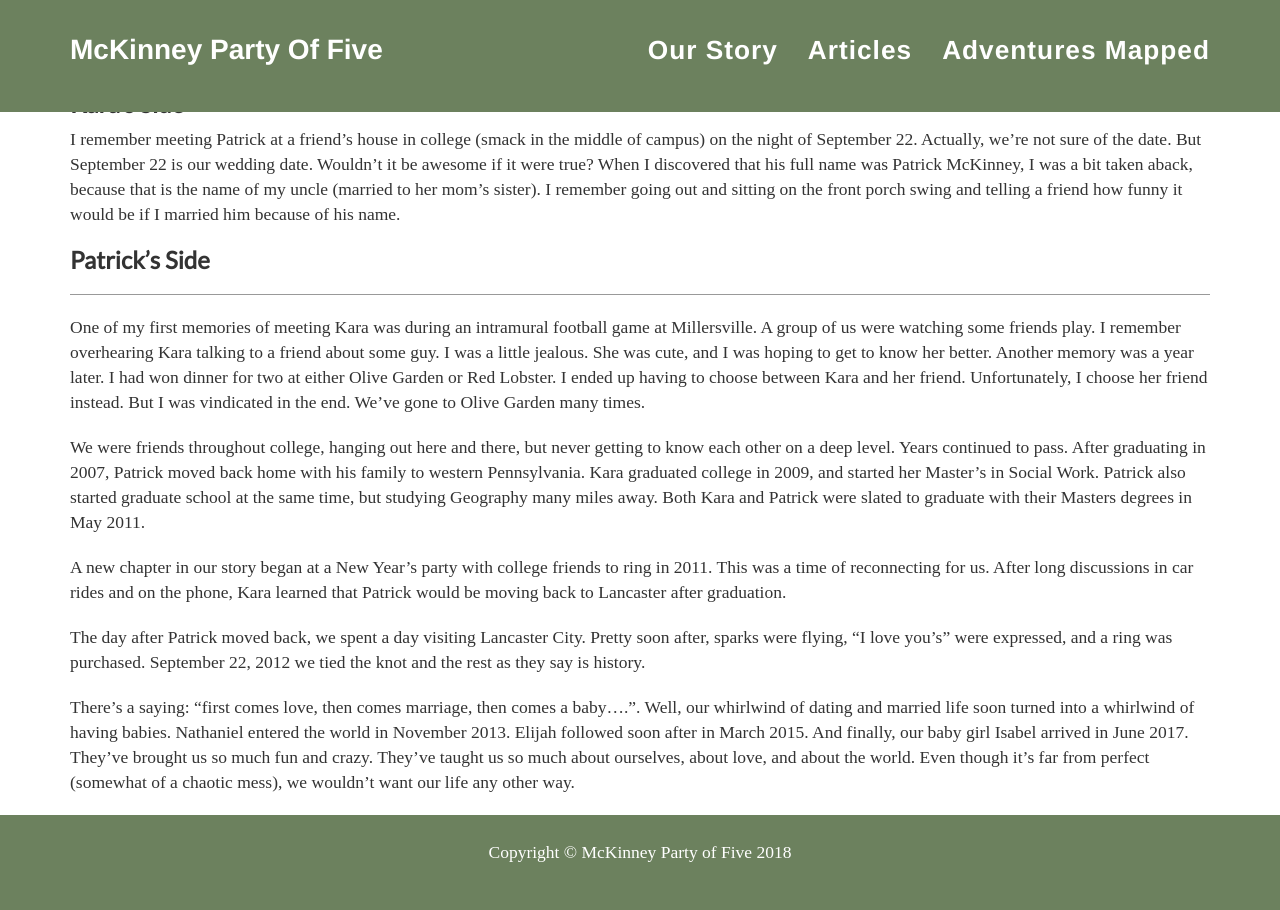
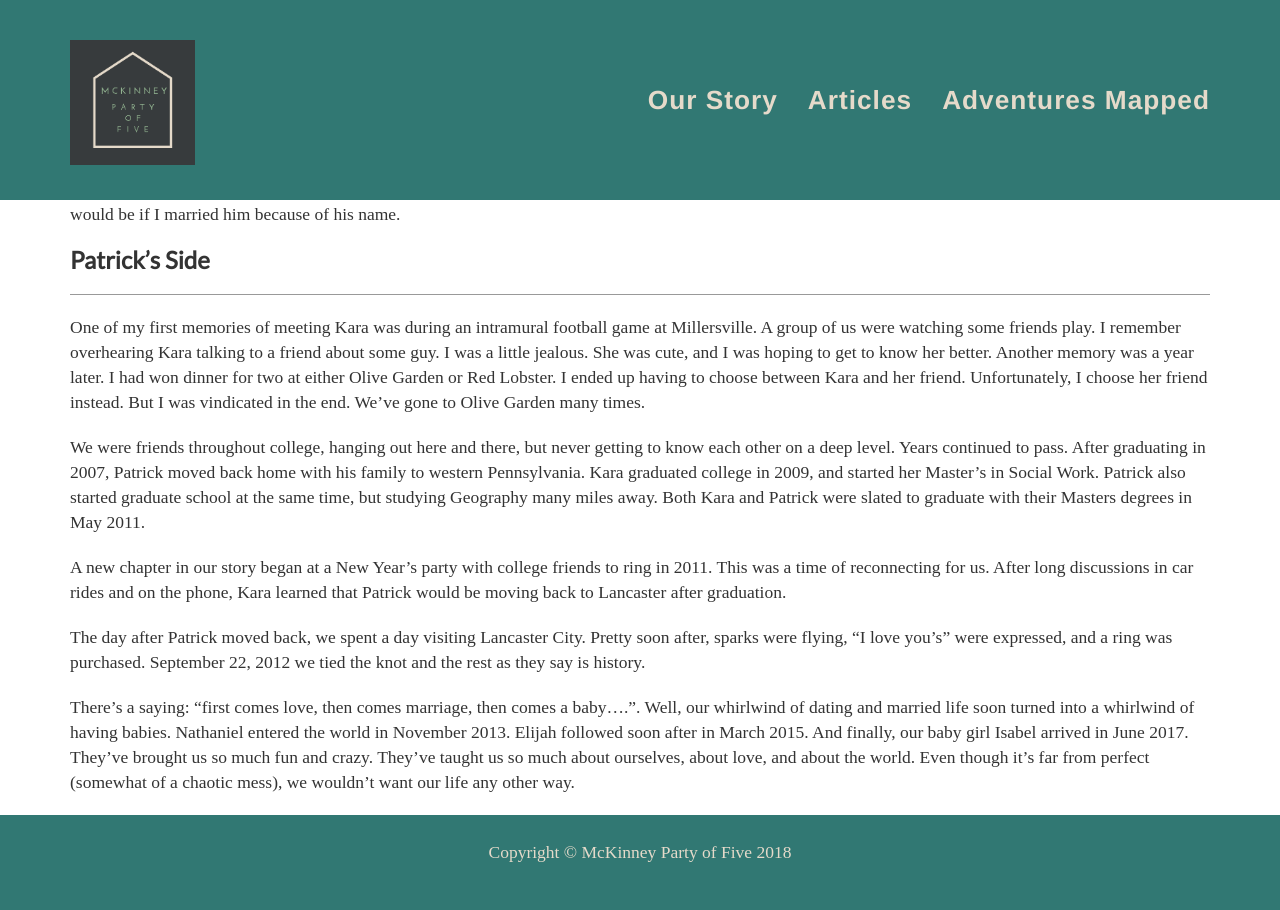
Before and after one commit to pmacMaps/mckinneypartyof5, a Jekyll site: the page built from about.md, in a window 1280 px wide. Built offline with Jekyll 4.4.1, drawn with Linux system fonts in a browser that asks for light colours; some web fonts are replaced.

Commit message:
add logo to header. test color scheme

```diff
--- a/_includes/header.html
+++ b/_includes/header.html
@@ -7,7 +7,7 @@
                 <button type="button" class="navbar-toggle" data-toggle="collapse" data-target="#navbar-collapse-1">
                     <span class="sr-only">Toggle navigation</span> Menu <i class="fa fa-bars"></i>
                 </button>
-                <a class="navbar-brand" href="{{ "/" | prepend: site.baseurl }}">{{ site.title }}</a>
+                <a class="navbar-brand" title="McKinney Party of Five" href="{{ "/" | prepend: site.baseurl }}"><img class="img-responsive" src="{{ '/assets/images/general/mp5-logo.png' | prepend: site.baseurl }}" alt="{{ site.description }}" /></a>
             </div>
             <!-- Toggable Nav -->
             <div class="collapse navbar-collapse" id="navbar-collapse-1">
--- a/css/style.css
+++ b/css/style.css
@@ -85,6 +85,9 @@ hr {
 .img-centered {
   margin: 0 auto;
 }
+.navbar-custom li {
+    padding-top: 50px;
+}
 .navbar-custom li a {
     font-size: 1.5em;
 }
@@ -105,7 +108,7 @@ hr {
   letter-spacing: 1px;
 }
 .navbar-custom .navbar-nav li a {
-  color: white;
+  color: #E5DACA;
 }
 .navbar-custom .navbar-nav li a:focus,
 .navbar-custom .navbar-nav li a:active {
@@ -129,9 +132,9 @@ hr {
 }
 .navbar-custom .navbar-toggle:hover,
 .navbar-custom .navbar-toggle:focus {
-  background-color: #000;
+  background-color: #373B3D;
   color: white;
-  border-color: #000;
+  border-color: #373B3D;
 }
 .floating-label-form-group {
   position: relative;
@@ -163,10 +166,10 @@ hr {
   vertical-align: middle;
   vertical-align: baseline;
   opacity: 0;
-  -webkit-transition: top 0.3s ease,opacity 0.3s ease;
-  -moz-transition: top 0.3s ease,opacity 0.3s ease;
-  -ms-transition: top 0.3s ease,opacity 0.3s ease;
-  transition: top 0.3s ease,opacity 0.3s ease;
+  -webkit-transition: top 0.2s ease,opacity 0.2s ease;
+  -moz-transition: top 0.2s ease,opacity 0.2s ease;
+  -ms-transition: top 0.2s ease,opacity 0.2s ease;
+  transition: top 0.2s ease,opacity 0.2s ease;
 }
 section {
   padding: 100px 0;
@@ -194,7 +197,7 @@ form .row:first-child .floating-label-form-group {
   border-top: 1px solid #eeeeee;
 }
 footer {
-  color: white;
+  color: #E5DACA;
 }
 footer h3 {
   margin-bottom: 30px;
@@ -215,7 +218,7 @@ footer .footer-below {
   font-size: 20px;
   border: solid 2px white;
   background: transparent;
-  transition: all 0.3s ease-in-out;
+  transition: all 0.2s ease-in-out;
   margin-top: 15px;
 }
 .btn-outline:hover,
@@ -335,7 +338,7 @@ fieldset[disabled] .btn-success.active {
 /*** Header & Footer ***/
 .navbar-custom,
 footer .footer-below {
-    background: #6C815E;
+    background: #317873;
 }
 
 .navbar-custom {
@@ -348,11 +351,10 @@ footer .footer-below {
 .navbar-custom .navbar-nav li a,
 .navbar-custom .navbar-brand,
 .social-footer a {
-    -webkit-transition: color 0.3s ease-in-out, border-bottom-color 0.3s ease-in-out;
-    -moz-transition: color 0.3s ease-in-out, border-bottom-color 0.3s ease-in-out;
-    -o-transition: color 0.3s ease-in-out, border-bottom-color 0.3s ease-in-out;
-    transition: color 0.3s ease-in-out, border-bottom-color 0.3s ease-in-out;
-    border-bottom: solid 2px #6C815E;
+    -webkit-transition: color 0.2s ease-in-out;
+    -moz-transition: color 0.2s ease-in-out;
+    -o-transition: color 0.2s ease-in-out;
+    transition: color 0.2s ease-in-out;
 }
 
 .navbar-custom .navbar-brand,
@@ -367,12 +369,12 @@ footer .footer-below {
 /* Social icons in footer */
 .social-footer a:hover,
 .social-footer a:focus {
-    color: #000;
+    color: #C6612E;
 }
 
-.navbar-custom .navbar-nav li a:hover,
-.navbar-custom .navbar-nav li a:focus {
-    border-bottom-color: #000;
+.navbar-brand img {
+    width: 125px;
+    height: 125px;
 }
 
 /* Links & Buttons */
@@ -382,14 +384,13 @@ button.close {
 
 .btn-primary,
 #emailModal div.modal-footer button.btn.btn-default {
-  color: white;
-  background-color: #6C815E;
-  border-color: #000;
-  font-weight: 700;
-  -webkit-transition: background 0.3s ease-in-out, border-color 0.3s ease-in-out;
-  -moz-transition: background 0.3s ease-in-out, border-color 0.3s ease-in-out;
-  -o-transition: background 0.3s ease-in-out, border-color 0.3s ease-in-out;
-  transition: background 0.3s ease-in-out, border-color 0.3s ease-in-out;
+  color: #E5DACA;
+  background-color: #317873;
+  border-color: #E5DACA;
+  -webkit-transition: background 0.2s ease-in-out, border-color 0.2s ease-in-out;
+  -moz-transition: background 0.2s ease-in-out, border-color 0.2s ease-in-out;
+  -o-transition: background 0.2s ease-in-out, border-color 0.2s ease-in-out;
+  transition: background 0.2s ease-in-out, border-color 0.2s ease-in-out;
 }
 
 
@@ -403,8 +404,8 @@ button.close {
 #emailModal div.modal-footer button.btn.btn-default:hover,
 #emailModal div.modal-footer button.btn.btn-default:focus {
   color: white;
-  background-color: #000;
-  border-color: #000;
+  background-color: #C6612E;
+  border-color: #C6612E;
 }
 
 /* Footer */
@@ -430,7 +431,7 @@ body.portfolio footer hr {
 /* About Me Summary */
 .home-intro {
     margin-top: 100px;
-    padding-top: 125px;
+    padding-top: 200px;
     padding-bottom: 125px;
     background: url(/assets/images/pexels-photo-129882-transparent.jpeg) no-repeat bottom center fixed;
     -webkit-background-size: cover;
@@ -739,16 +740,17 @@ body.pf-single .pf-link {
 
 @media screen and (min-width: 769px) {
   .navbar-custom {
+    min-height: 200px;
     padding: 25px 0;
-    -webkit-transition: padding 0.3s;
-    -moz-transition: padding 0.3s;
-    transition: padding 0.3s;
+    -webkit-transition: padding 0.2s;
+    -moz-transition: padding 0.2s;
+    transition: padding 0.2s;
   }
   .navbar-custom .navbar-brand {
     font-size: 2em;
-    -webkit-transition: all 0.3s;
-    -moz-transition: all 0.3s;
-    transition: all 0.3s;
+    -webkit-transition: all 0.2s;
+    -moz-transition: all 0.2s;
+    transition: all 0.2s;
   }
   .navbar-custom.affix {
     padding: 10px 0;
```
Also changed, not shown: assets/images/general/mp5-logo.png (added).
